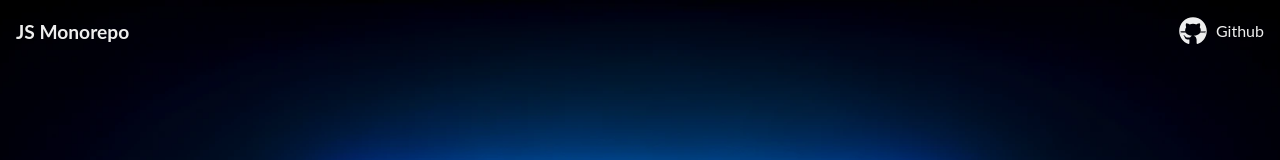
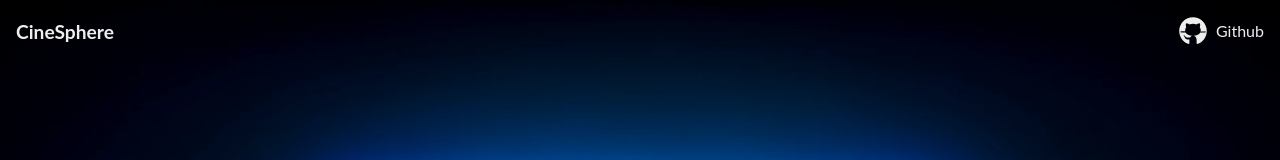
Before and after one commit to wildcodeschool-2025-03/JS-RemoteFR-Vert-ASquad-cinesphere-P2, a React (Vite) app in the folder client/: page / in a window 1280 px wide. Shown: the top 160 px of the page. Built offline with nearby package versions, Linux system fonts and the light colour scheme.

Commit message:
Feat: Update main title in App.tsx

```diff
--- a/client/src/App.tsx
+++ b/client/src/App.tsx
@@ -4,7 +4,7 @@
   return (
     <>
       <header>
-        <h1 className="logo">JS Monorepo</h1>
+        <h1 className="logo">CineSphere</h1>
       </header>
 
       <nav className="navbar">
```
